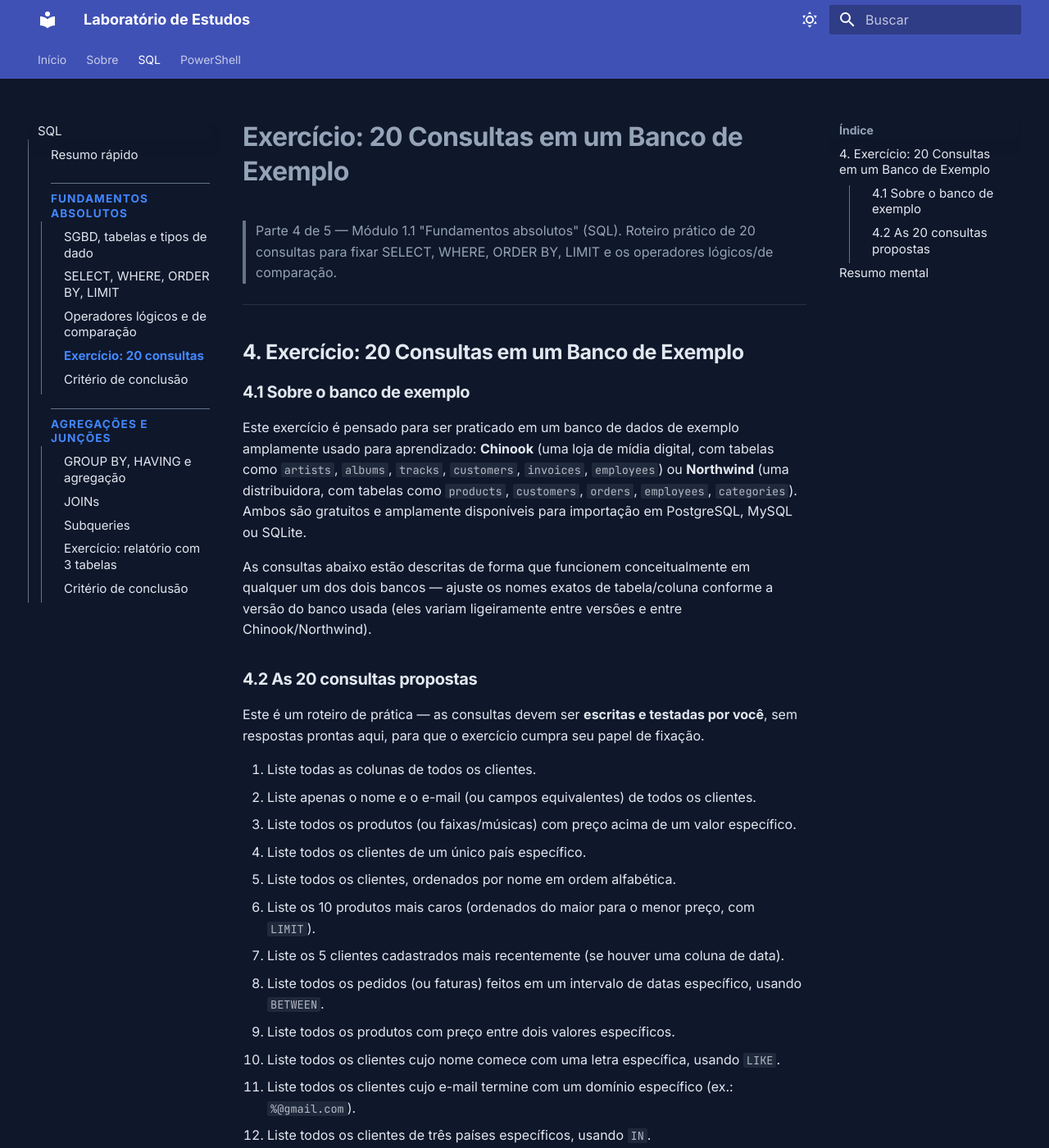
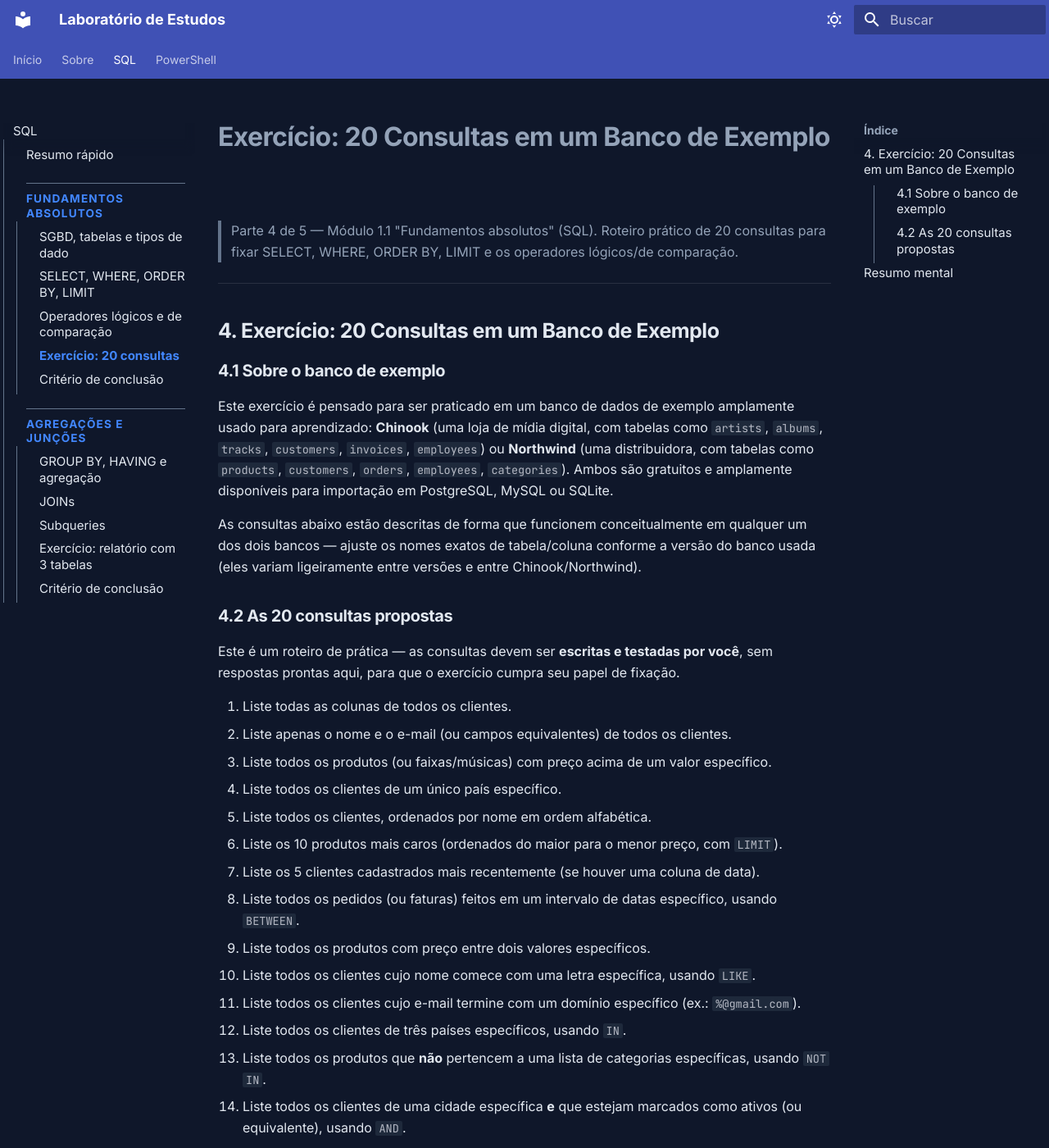
Before and after one commit to isaque-dias/portal-estudos, an MkDocs documentation site: the page built from docs/sql/fundamentos-absolutos/04-exercicio-20-consultas.md, in a window 1280 px wide and 1400 px high. Shown: the whole window at 82% size. Built offline with MkDocs 1.6.1 and Material for MkDocs 9.7.7, drawn with Linux system fonts in a browser that asks for light colours.

Commit message:
fix: corrige quebra de linha em blocos de código e alarga área de conteúdo

```diff
--- a/docs/stylesheets/extra.css
+++ b/docs/stylesheets/extra.css
@@ -112,3 +112,12 @@
   transform: translateY(-2px);
   border-color: var(--md-accent-fg-color);
 }
+
+.md-typeset pre > code {
+  white-space: pre-wrap;
+  word-break: break-word;
+}
+
+.md-grid {
+  max-width: 1440px;
+}
```
